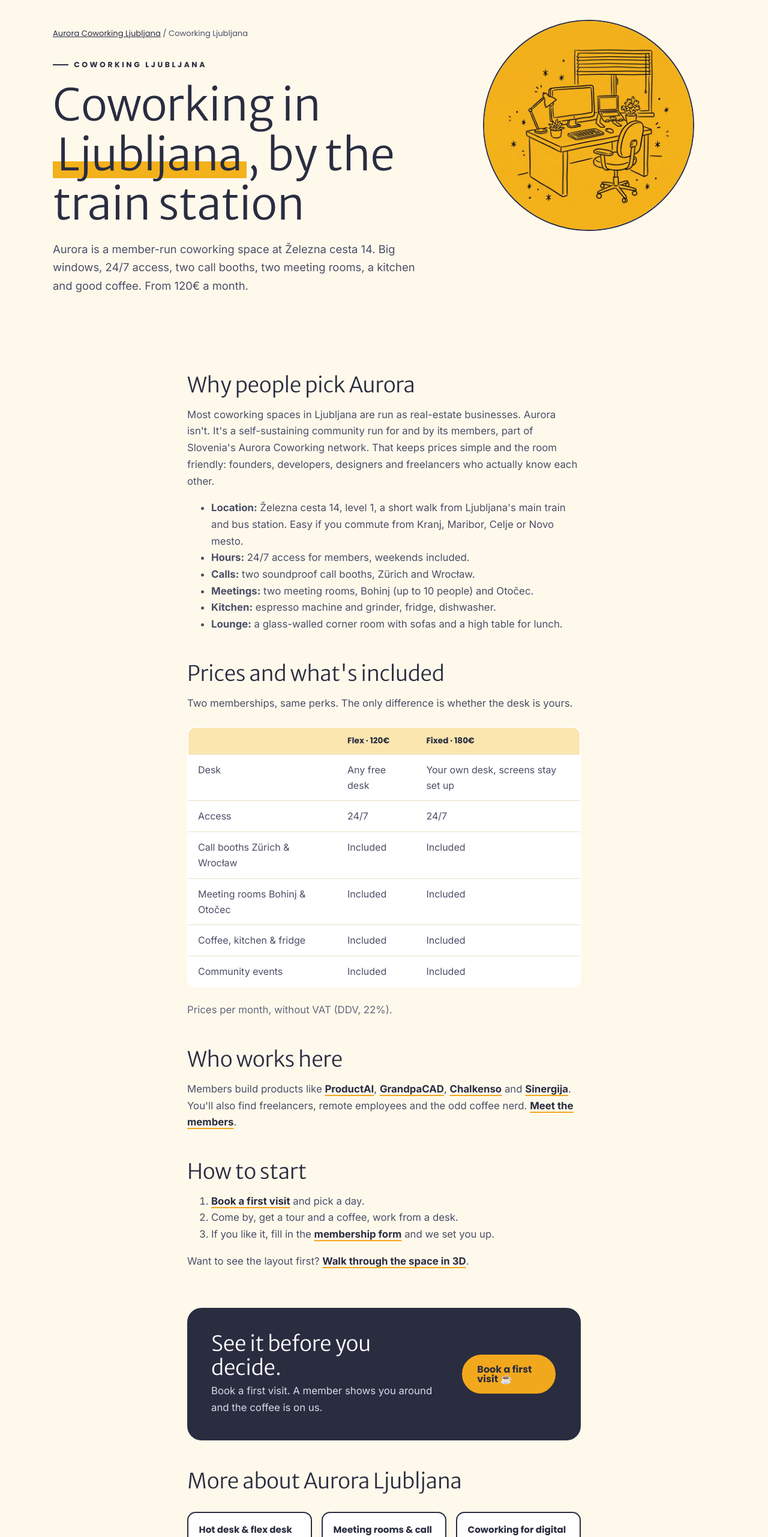
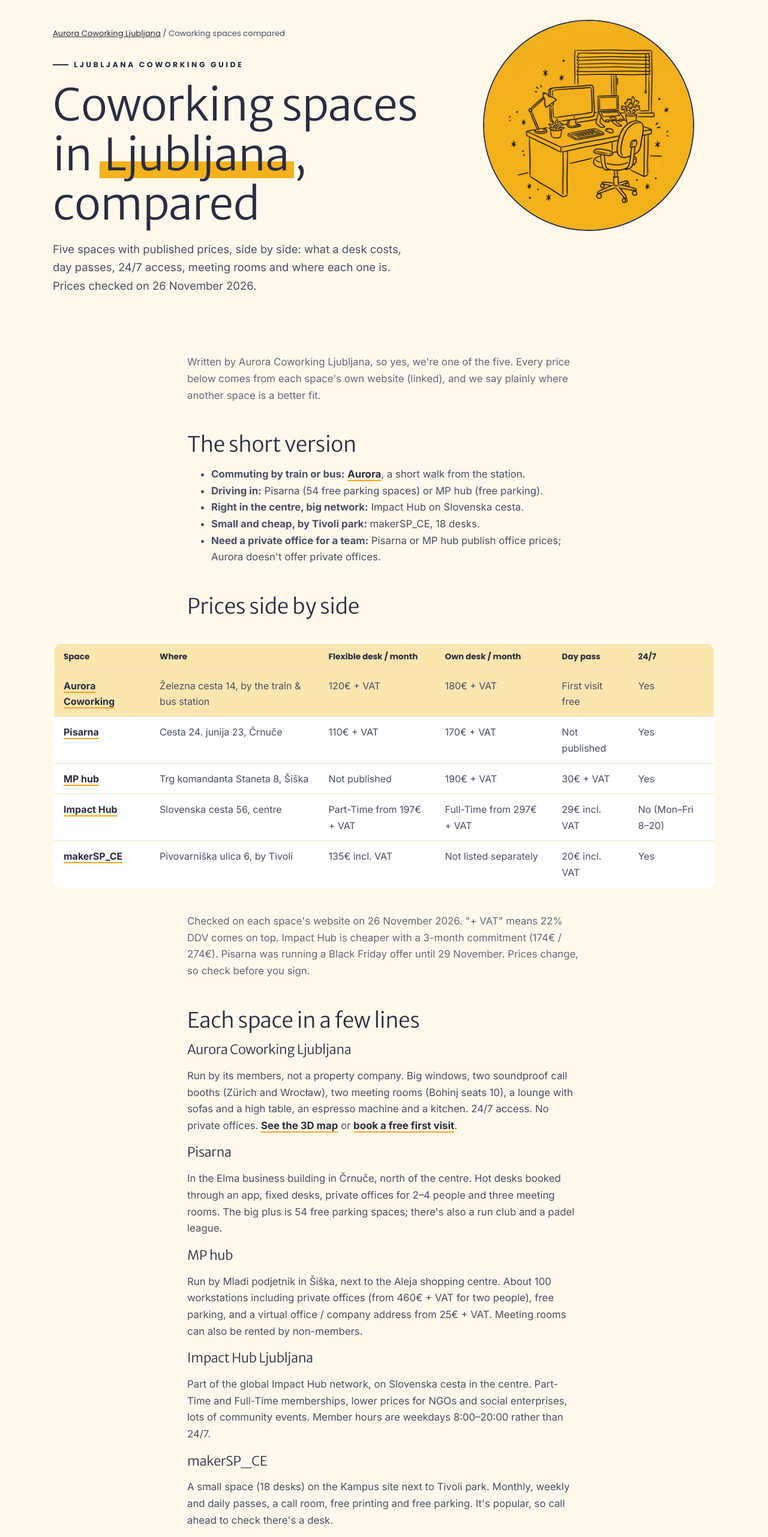
Before and after one commit to josmor-maker/aurora_lj_si, a plain HTML site: page coworking-ljubljana/index.html in a window 1280 px wide. Shown: the part 100-2662 px from the top of the page at 60% size. Drawn offline with Linux system fonts and the light colour scheme.

Commit message:
Turn /coworking-ljubljana/ into a comparison of Ljubljana coworking spaces
The home page and /coworking-ljubljana/ both targeted "coworking ljubljana".
The home page keeps that term (now with a "Coworking in Ljubljana" eyebrow);
/coworking-ljubljana/ becomes an honest guide comparing Aurora, Pisarna,
MP hub, Impact Hub and makerSP_CE: prices, day passes, 24/7 and location,
each taken from the space's own site on 26 Nov 2026 and linked.

Co-Authored-By: Claude Opus 5.5 <noreply@anthropic.com>

```diff
--- a/assets/style.css
+++ b/assets/style.css
@@ -418,3 +418,8 @@ footer.site .legal { border-top: 1px solid #45496A; margin-top: 3rem; padding-to
 .honey-caption .proj { display: inline-block; background: var(--sun); border-radius: 999px; padding: .05rem .6rem; margin-left: .35rem; font-size: .85rem; }
 footer.site .social { display: flex; }
 .thanks img[src*="silicongardens"] { height: 26px; }
+/* Comparison table: wider than the text column, scrolls sideways on phones */
+.prose .table-wide { --tw: calc(min(100vw, 72rem) - 3rem); width: var(--tw); margin-left: calc((100% - var(--tw)) / 2); overflow-x: auto; -webkit-overflow-scrolling: touch; }
+.prose .table-wide table { min-width: 44rem; }
+.prose tr.us td { background: var(--sun-soft); }
+@media (max-width: 560px) { .prose .table-wide { --tw: calc(100vw - 2rem); } }
--- a/coworking-ljubljana/index.html
+++ b/coworking-ljubljana/index.html
@@ -5,13 +5,13 @@
 <meta name="viewport" content="width=device-width,initial-scale=1">
 <meta name="color-scheme" content="light only">
 <meta name="theme-color" content="#FFF9EC">
-<title>Coworking Ljubljana: desks from 120€, 24/7, by the train station · Aurora</title>
-<meta name="description" content="Coworking space in Ljubljana by the train and bus station. 24/7 access, call booths, meeting rooms and free coffee. Flex 120€, fixed desk 180€ a month. First visit free.">
+<title>Coworking spaces in Ljubljana compared (2026): prices, 24/7, day passes</title>
+<meta name="description" content="Five Ljubljana coworking spaces side by side: monthly prices, day passes, 24/7 access, meeting rooms, parking and location. Aurora, Pisarna, MP hub, Impact Hub and makerSP_CE. Checked November 2026.">
 <link rel="canonical" href="https://lj.auroracoworking.com/coworking-ljubljana/">
 <meta property="og:type" content="website">
 <meta property="og:url" content="https://lj.auroracoworking.com/coworking-ljubljana/">
-<meta property="og:title" content="Coworking Ljubljana: desks from 120€, 24/7, by the train station · Aurora">
-<meta property="og:description" content="Coworking space in Ljubljana by the train and bus station. 24/7 access, call booths, meeting rooms and free coffee. Flex 120€, fixed desk 180€ a month. First visit free.">
+<meta property="og:title" content="Coworking spaces in Ljubljana compared (2026): prices, 24/7, day passes">
+<meta property="og:description" content="Five Ljubljana coworking spaces side by side: monthly prices, day passes, 24/7 access, meeting rooms, parking and location. Aurora, Pisarna, MP hub, Impact Hub and makerSP_CE. Checked November 2026.">
 <meta property="og:image" content="https://lj.auroracoworking.com/assets/img/ljubljana-illustration.png">
 <link rel="icon" href="/assets/img/aurora-logo.jpg">
 <link rel="alternate" type="text/markdown" href="/coworking-ljubljana/index.md" title="This page as Markdown">
@@ -26,8 +26,8 @@
    "@type": "WebPage",
    "@id": "https://lj.auroracoworking.com/coworking-ljubljana/",
    "url": "https://lj.auroracoworking.com/coworking-ljubljana/",
-   "name": "Coworking Ljubljana: desks from 120€, 24/7, by the train station · Aurora",
-   "description": "Coworking space in Ljubljana by the train and bus station. 24/7 access, call booths, meeting rooms and free coffee. Flex 120€, fixed desk 180€ a month. First visit free.",
+   "name": "Coworking spaces in Ljubljana compared (2026): prices, 24/7, day passes",
+   "description": "Five Ljubljana coworking spaces side by side: monthly prices, day passes, 24/7 access, meeting rooms, parking and location. Aurora, Pisarna, MP hub, Impact Hub and makerSP_CE. Checked November 2026.",
    "inLanguage": "en",
    "about": {
     "@id": "https://lj.auroracoworking.com/#space"
@@ -44,7 +44,7 @@
      {
       "@type": "ListItem",
       "position": 2,
-      "name": "Coworking Ljubljana",
+      "name": "Coworking spaces compared",
       "item": "https://lj.auroracoworking.com/coworking-ljubljana/"
      }
     ]
@@ -71,34 +71,42 @@
    "mainEntity": [
     {
      "@type": "Question",
-     "name": "How much is coworking in Ljubljana?",
+     "name": "What is the cheapest coworking in Ljubljana?",
      "acceptedAnswer": {
       "@type": "Answer",
-      "text": "At Aurora, Flex is 120€ + VAT a month and a fixed desk is 180€ + VAT a month. Both include 24/7 access, call booths, meeting rooms and coffee."
+      "text": "Of the spaces with published prices, Pisarna's hot desk (110€ + VAT a month) and makerSP_CE (135€ a month including VAT, about 111€ without) are the lowest. Aurora's Flex is 120€ + VAT. Prices checked 26 November 2026."
      }
     },
     {
      "@type": "Question",
-     "name": "Where is the coworking space?",
+     "name": "Which coworking spaces in Ljubljana are open 24/7?",
      "acceptedAnswer": {
       "@type": "Answer",
-      "text": "Železna cesta 14, level 1, 1000 Ljubljana: a short walk from the main train and bus station."
+      "text": "Aurora, Pisarna, MP hub and makerSP_CE all list 24/7 access for members. Impact Hub lists member hours of Monday to Friday, 8:00 to 20:00."
      }
     },
     {
      "@type": "Question",
-     "name": "Can I try the space first?",
+     "name": "Can I get a day pass?",
      "acceptedAnswer": {
       "@type": "Answer",
-      "text": "Yes. Book a first visit and work from a desk for the day. The coffee is on us."
+      "text": "makerSP_CE sells a day for 20€ (VAT included), Impact Hub for 29€ (VAT included) and MP hub for 30€ + VAT. At Aurora your first visit is free, coffee included."
      }
     },
     {
      "@type": "Question",
-     "name": "Is Aurora open 24/7?",
+     "name": "Which coworking is closest to Ljubljana train station?",
      "acceptedAnswer": {
       "@type": "Answer",
-      "text": "Yes, members have access around the clock, weekends included."
+      "text": "Aurora, at Železna cesta 14, is a short walk from the main train and bus station. Impact Hub is on Slovenska cesta in the city centre."
+     }
+    },
+    {
+     "@type": "Question",
+     "name": "Who wrote this comparison?",
+     "acceptedAnswer": {
+      "@type": "Answer",
+      "text": "Aurora Coworking Ljubljana. We tried to be fair: every price comes from each space's own website, with links, and we say where another space is a better fit."
      }
     }
    ]
@@ -128,10 +136,10 @@
 <header class="page-hero">
   <div class="wrap split-media">
     <div>
-      <p class="crumbs"><a href="/">Aurora Coworking Ljubljana</a> / Coworking Ljubljana</p>
-      <p class="eyebrow">Coworking Ljubljana</p>
-      <h1>Coworking in <em>Ljubljana</em>, by the train station</h1>
-      <p class="lead">Aurora is a member-run coworking space at Železna cesta 14. Big windows, 24/7 access, two call booths, two meeting rooms, a kitchen and good coffee. From 120€ a month.</p>
+      <p class="crumbs"><a href="/">Aurora Coworking Ljubljana</a> / Coworking spaces compared</p>
+      <p class="eyebrow">Ljubljana coworking guide</p>
+      <h1>Coworking spaces in <em>Ljubljana</em>, compared</h1>
+      <p class="lead">Five spaces with published prices, side by side: what a desk costs, day passes, 24/7 access, meeting rooms and where each one is. Prices checked on 26 November 2026.</p>
     </div>
     <aside><img src="/assets/img/illustrations/desk.webp" alt="" width="720" height="720" fetchpriority="high"></aside>
   </div>
@@ -140,39 +148,51 @@
 <main>
   <section style="padding-top:1rem">
     <div class="wrap prose">
-      <h2>Why people pick Aurora</h2>
-      <p>Most coworking spaces in Ljubljana are run as real-estate businesses. Aurora isn't. It's a self-sustaining community run for and by its members, part of Slovenia's Aurora Coworking network. That keeps prices simple and the room friendly: founders, developers, designers and freelancers who actually know each other.</p>
+      <p class="note">Written by Aurora Coworking Ljubljana, so yes, we're one of the five. Every price below comes from each space's own website (linked), and we say plainly where another space is a better fit.</p>
+
+      <h2>The short version</h2>
       <ul>
-        <li><strong>Location:</strong> Železna cesta 14, level 1, a short walk from Ljubljana's main train and bus station. Easy if you commute from Kranj, Maribor, Celje or Novo mesto.</li>
-        <li><strong>Hours:</strong> 24/7 access for members, weekends included.</li>
-        <li><strong>Calls:</strong> two soundproof call booths, Zürich and Wrocław.</li>
-        <li><strong>Meetings:</strong> two meeting rooms, Bohinj (up to 10 people) and Otočec.</li>
-        <li><strong>Kitchen:</strong> espresso machine and grinder, fridge, dishwasher.</li>
-        <li><strong>Lounge:</strong> a glass-walled corner room with sofas and a high table for lunch.</li>
+        <li><strong>Commuting by train or bus:</strong> <a class="link" href="/">Aurora</a>, a short walk from the station.</li>
+        <li><strong>Driving in:</strong> Pisarna (54 free parking spaces) or MP hub (free parking).</li>
+        <li><strong>Right in the centre, big network:</strong> Impact Hub on Slovenska cesta.</li>
+        <li><strong>Small and cheap, by Tivoli park:</strong> makerSP_CE, 18 desks.</li>
+        <li><strong>Need a private office for a team:</strong> Pisarna or MP hub publish office prices; Aurora doesn't offer private offices.</li>
       </ul>
-      <h2>Prices and what's included</h2>
-      <p>Two memberships, same perks. The only difference is whether the desk is yours.</p>
+
+      <h2>Prices side by side</h2>
+      <div class="table-wide">
       <table>
-        <thead><tr><th></th><th>Flex · 120€</th><th>Fixed · 180€</th></tr></thead>
+        <thead><tr><th>Space</th><th>Where</th><th>Flexible desk / month</th><th>Own desk / month</th><th>Day pass</th><th>24/7</th></tr></thead>
         <tbody>
-          <tr><td>Desk</td><td>Any free desk</td><td>Your own desk, screens stay set up</td></tr>
-          <tr><td>Access</td><td>24/7</td><td>24/7</td></tr>
-          <tr><td>Call booths Zürich &amp; Wrocław</td><td>Included</td><td>Included</td></tr>
-          <tr><td>Meeting rooms Bohinj &amp; Otočec</td><td>Included</td><td>Included</td></tr>
-          <tr><td>Coffee, kitchen &amp; fridge</td><td>Included</td><td>Included</td></tr>
-          <tr><td>Community events</td><td>Included</td><td>Included</td></tr>
+          <tr class="us"><td><strong><a class="link" href="/">Aurora Coworking</a></strong></td><td>Železna cesta 14, by the train &amp; bus station</td><td>120€ + VAT</td><td>180€ + VAT</td><td>First visit free</td><td>Yes</td></tr>
+          <tr><td><strong><a class="link" href="https://pisarna.co/" rel="nofollow">Pisarna</a></strong></td><td>Cesta 24. junija 23, Črnuče</td><td>110€ + VAT</td><td>170€ + VAT</td><td>Not published</td><td>Yes</td></tr>
+          <tr><td><strong><a class="link" href="https://mladipodjetnik.si/mp-storitve/coworking" rel="nofollow">MP hub</a></strong></td><td>Trg komandanta Staneta 8, Šiška</td><td>Not published</td><td>190€ + VAT</td><td>30€ + VAT</td><td>Yes</td></tr>
+          <tr><td><strong><a class="link" href="https://slovenia.impacthub.net/coworking/" rel="nofollow">Impact Hub</a></strong></td><td>Slovenska cesta 56, centre</td><td>Part-Time from 197€ + VAT</td><td>Full-Time from 297€ + VAT</td><td>29€ incl. VAT</td><td>No (Mon–Fri 8–20)</td></tr>
+          <tr><td><strong><a class="link" href="https://makerspace.si/" rel="nofollow">makerSP_CE</a></strong></td><td>Pivovarniška ulica 6, by Tivoli</td><td>135€ incl. VAT</td><td>Not listed separately</td><td>20€ incl. VAT</td><td>Yes</td></tr>
         </tbody>
       </table>
-      <p class="note">Prices per month, without VAT (DDV, 22%).</p>
-      <h2>Who works here</h2>
-      <p>Members build products like <a class="link" href="https://productai.photo/">ProductAI</a>, <a class="link" href="https://grandpacad.com/">GrandpaCAD</a>, <a class="link" href="https://chalkenso.com/">Chalkenso</a> and <a class="link" href="https://www.sinergija.si/">Sinergija</a>. You'll also find freelancers, remote employees and the odd coffee nerd. <a class="link" href="/#members">Meet the members</a>.</p>
-      <h2>How to start</h2>
-      <ol>
-        <li><a class="link" href="/#visit">Book a first visit</a> and pick a day.</li>
-        <li>Come by, get a tour and a coffee, work from a desk.</li>
-        <li>If you like it, fill in the <a class="link" href="https://forms.office.com/e/ndv7CxrEqY">membership form</a> and we set you up.</li>
-      </ol>
-      <p>Want to see the layout first? <a class="link" href="/#map">Walk through the space in 3D</a>.</p>
+      </div>
+      <p class="note">Checked on each space's website on 26 November 2026. "+ VAT" means 22% DDV comes on top. Impact Hub is cheaper with a 3-month commitment (174€ / 274€). Pisarna was running a Black Friday offer until 29 November. Prices change, so check before you sign.</p>
+
+      <h2>Each space in a few lines</h2>
+      <h3>Aurora Coworking Ljubljana</h3>
+      <p>Run by its members, not a property company. Big windows, two soundproof call booths (Zürich and Wrocław), two meeting rooms (Bohinj seats 10), a lounge with sofas and a high table, an espresso machine and a kitchen. 24/7 access. No private offices. <a class="link" href="/#map">See the 3D map</a> or <a class="link" href="/#visit">book a free first visit</a>.</p>
+      <h3>Pisarna</h3>
+      <p>In the Elma business building in Črnuče, north of the centre. Hot desks booked through an app, fixed desks, private offices for 2–4 people and three meeting rooms. The big plus is 54 free parking spaces; there's also a run club and a padel league.</p>
+      <h3>MP hub</h3>
+      <p>Run by Mladi podjetnik in Šiška, next to the Aleja shopping centre. About 100 workstations including private offices (from 460€ + VAT for two people), free parking, and a virtual office / company address from 25€ + VAT. Meeting rooms can also be rented by non-members.</p>
+      <h3>Impact Hub Ljubljana</h3>
+      <p>Part of the global Impact Hub network, on Slovenska cesta in the centre. Part-Time and Full-Time memberships, lower prices for NGOs and social enterprises, lots of community events. Member hours are weekdays 8:00–20:00 rather than 24/7.</p>
+      <h3>makerSP_CE</h3>
+      <p>A small space (18 desks) on the Kampus site next to Tivoli park. Monthly, weekly and daily passes, a call room, free printing and free parking. It's popular, so call ahead to check there's a desk.</p>
+
+      <h2>How to choose</h2>
+      <ul>
+        <li><strong>Location beats price.</strong> A 20€ difference a month disappears if you spend an extra 30 minutes a day getting there.</li>
+        <li><strong>Count your calls.</strong> If you're on video calls every day, look for booths or a call room: Aurora has two booths, makerSP_CE a call room.</li>
+        <li><strong>Check the hours.</strong> If you work early, late or at weekends, pick a 24/7 space.</li>
+        <li><strong>Visit first.</strong> Every space feels different with people in it. Most offer a day pass or a trial; <a class="link" href="/#visit">Aurora's first visit is free</a>.</li>
+      </ul>
       <div class="cta-band"><div><h2>See it before you decide.</h2><p>Book a first visit. A member shows you around and the coffee is on us.</p></div><a class="btn" href="/#visit">Book a first visit ☕</a></div>
       <h2>More about Aurora Ljubljana</h2>
       <div class="related">
@@ -182,7 +202,7 @@
       </div>
     </div>
   </section>
-<section id="faq"><div class="wrap"><div class="section-head"><p class="eyebrow">FAQ</p><h2>Questions people ask</h2></div><div class="faq" style="margin:0"><details><summary>How much is coworking in Ljubljana?</summary><p>At Aurora, Flex is 120€ + VAT a month and a fixed desk is 180€ + VAT a month. Both include 24/7 access, call booths, meeting rooms and coffee.</p></details><details><summary>Where is the coworking space?</summary><p>Železna cesta 14, level 1, 1000 Ljubljana: a short walk from the main train and bus station.</p></details><details><summary>Can I try the space first?</summary><p>Yes. <a class="link" href="/#visit">Book a first visit</a> and work from a desk for the day. The coffee is on us.</p></details><details><summary>Is Aurora open 24/7?</summary><p>Yes, members have access around the clock, weekends included.</p></details></div></div></section>
+<section id="faq"><div class="wrap"><div class="section-head"><p class="eyebrow">FAQ</p><h2>Questions people ask</h2></div><div class="faq" style="margin:0"><details><summary>What is the cheapest coworking in Ljubljana?</summary><p>Of the spaces with published prices, Pisarna's hot desk (110€ + VAT a month) and makerSP_CE (135€ a month including VAT, about 111€ without) are the lowest. Aurora's Flex is 120€ + VAT. Prices checked 26 November 2026.</p></details><details><summary>Which coworking spaces in Ljubljana are open 24/7?</summary><p>Aurora, Pisarna, MP hub and makerSP_CE all list 24/7 access for members. Impact Hub lists member hours of Monday to Friday, 8:00 to 20:00.</p></details><details><summary>Can I get a day pass?</summary><p>makerSP_CE sells a day for 20€ (VAT included), Impact Hub for 29€ (VAT included) and MP hub for 30€ + VAT. At Aurora your first visit is free, coffee included.</p></details><details><summary>Which coworking is closest to Ljubljana train station?</summary><p>Aurora, at Železna cesta 14, is a short walk from the main train and bus station. Impact Hub is on Slovenska cesta in the city centre.</p></details><details><summary>Who wrote this comparison?</summary><p>Aurora Coworking Ljubljana. We tried to be fair: every price comes from each space's own website, with links, and we say where another space is a better fit.</p></details></div></div></section>
 
 </main>
 
@@ -202,7 +222,7 @@
       <div>
         <h4>Coworking</h4>
         <ul>
-          <li><a href="/coworking-ljubljana/">Coworking in Ljubljana</a></li>
+          <li><a href="/coworking-ljubljana/">Ljubljana coworking spaces compared</a></li>
           <li><a href="/hot-desk-ljubljana/">Hot desk &amp; flex desk</a></li>
           <li><a href="/meeting-room-ljubljana/">Meeting room &amp; call booths</a></li>
           <li><a href="/digital-nomads-ljubljana/">For digital nomads</a></li>
```
Also changed, not shown: digital-nomads-ljubljana/index.html (+2 -2 lines), hot-desk-ljubljana/index.html (+2 -2 lines), index.html (+2 -1 lines), meeting-room-ljubljana/index.html (+2 -2 lines), sl/index.html (+1 -1 lines), llms.txt, 1 other file.
